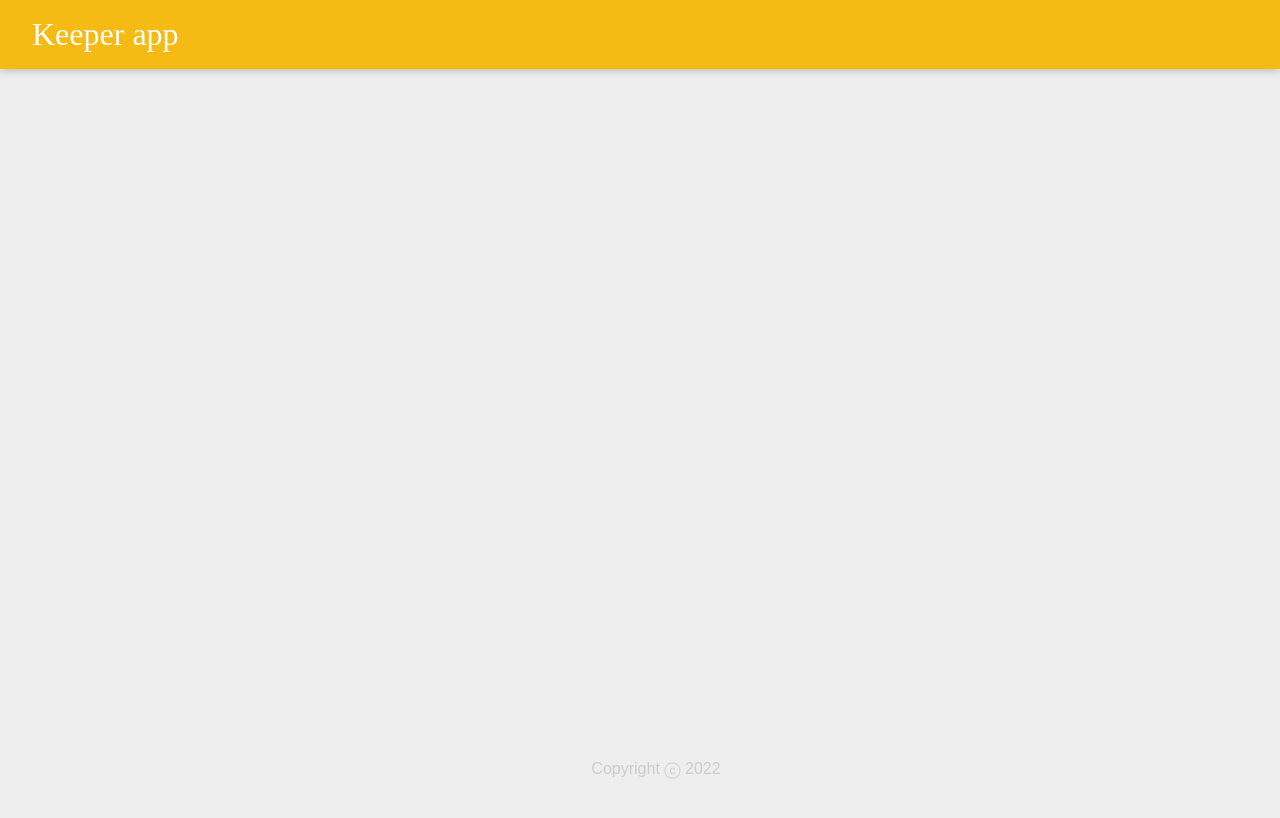
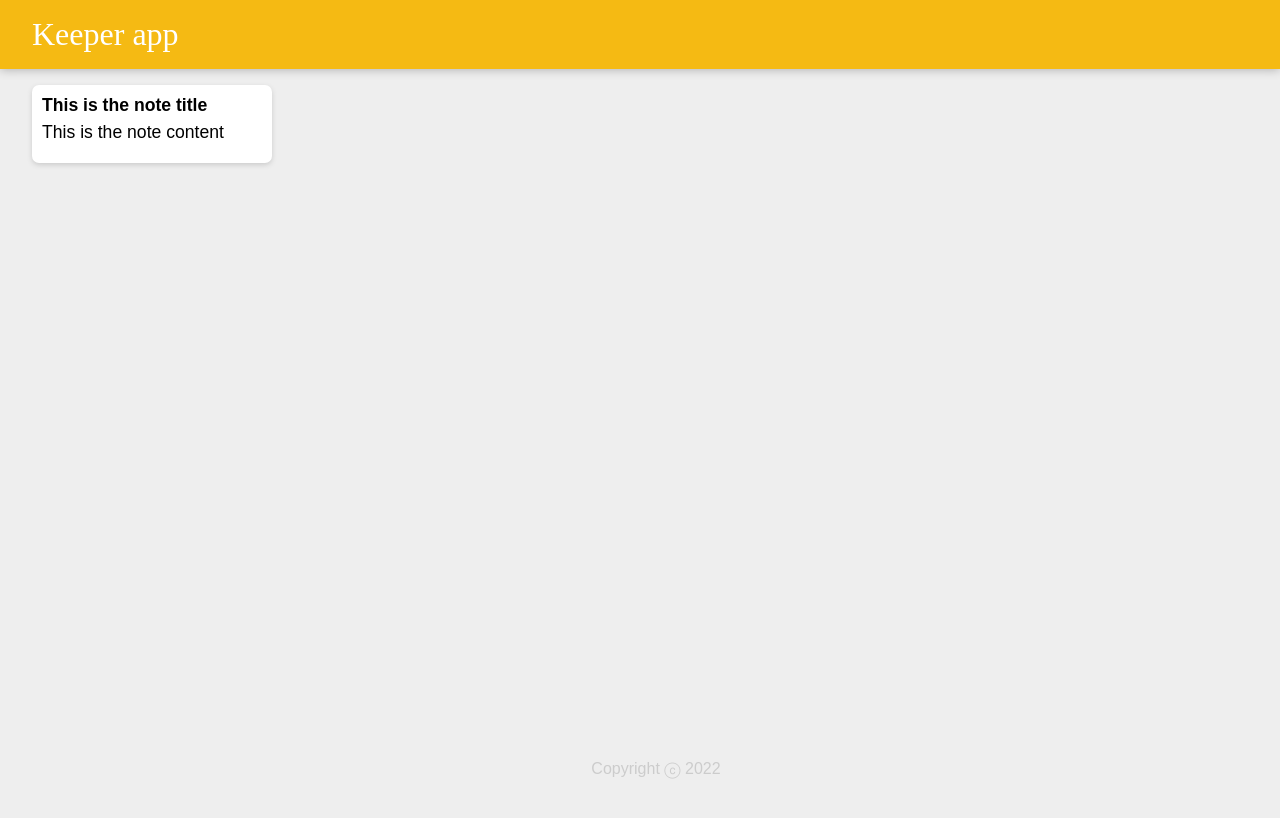
Before and after one commit to itandersson/keeper-app-part-1-starting, a Next.js app: page / in a window 1280 px wide. Shown: the top 818 px of the page. Built offline with nearby package versions, Linux system fonts and the light colour scheme.

Commit message:
Task5 : Create a Note.jsx component to show a <div> element with a <h1> for a title and a <p> for the content.

```diff
--- a/pages/index.tsx
+++ b/pages/index.tsx
@@ -1,7 +1,7 @@
-import Head from 'next/head'
-import Header from '../components/header'
-import Footer from '../components/footer'
-import styles from '../styles/Home.module.css'
+import Head from "next/head";
+import Header from "../components/header";
+import Footer from "../components/footer";
+import styles from "../styles/Home.module.css";
 
 export default function Home() {
   return (
@@ -15,11 +15,13 @@ export default function Home() {
       <Header />
 
       <main className={styles.main}>
-
+        <div className={styles.note}>
+          <h1>This is the note title</h1>
+          <p>This is the note content</p>
+        </div>
       </main>
 
       <Footer></Footer>
-
     </>
-  )
+  );
 }
--- a/styles/Home.module.css
+++ b/styles/Home.module.css
@@ -1,8 +1,5 @@
 .main {
-  display: flex;
-  flex-direction: column;
-  justify-content: space-between;
-  align-items: center;
+  display: inline;
   padding: 6rem;
   min-height: 100vh;
 }
```
